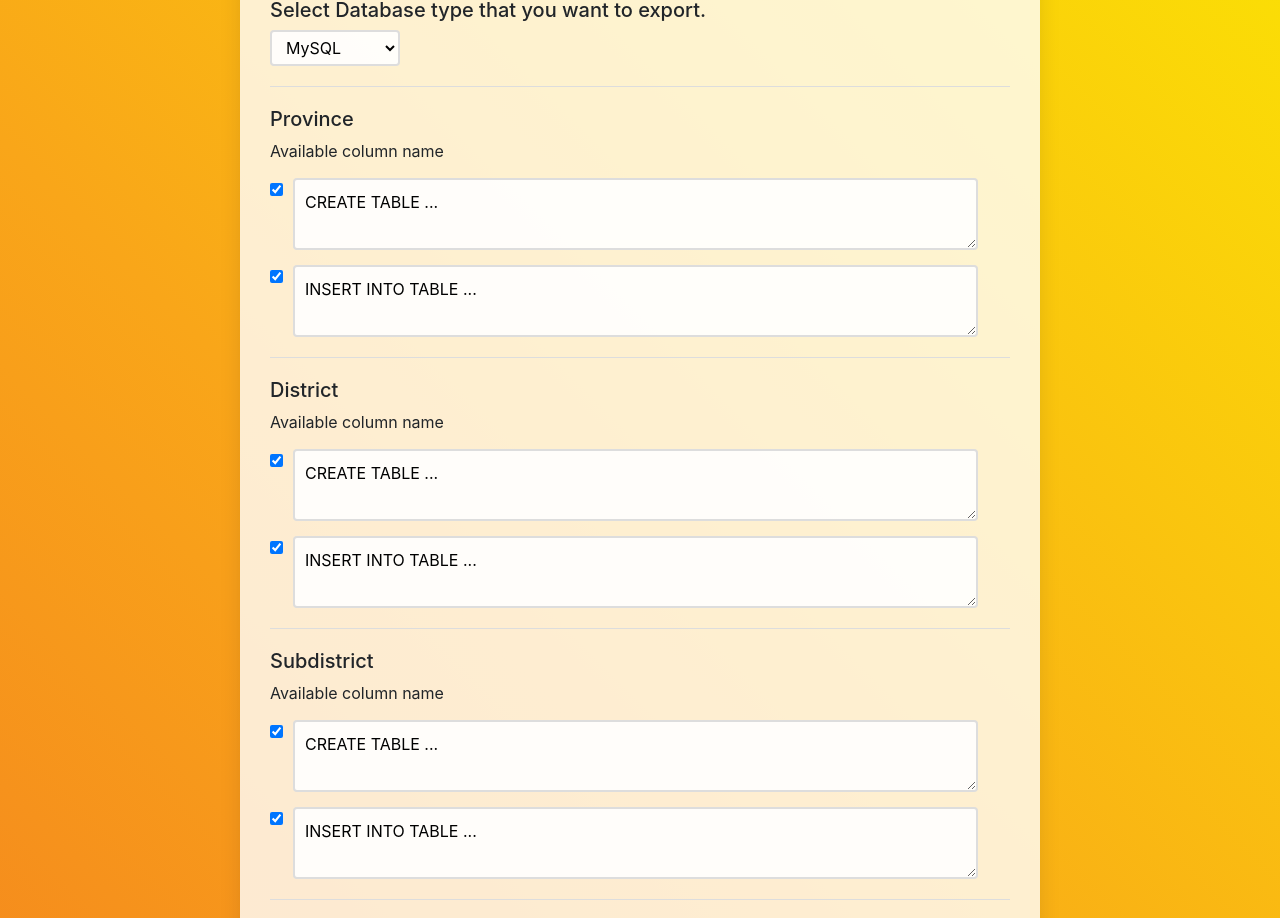
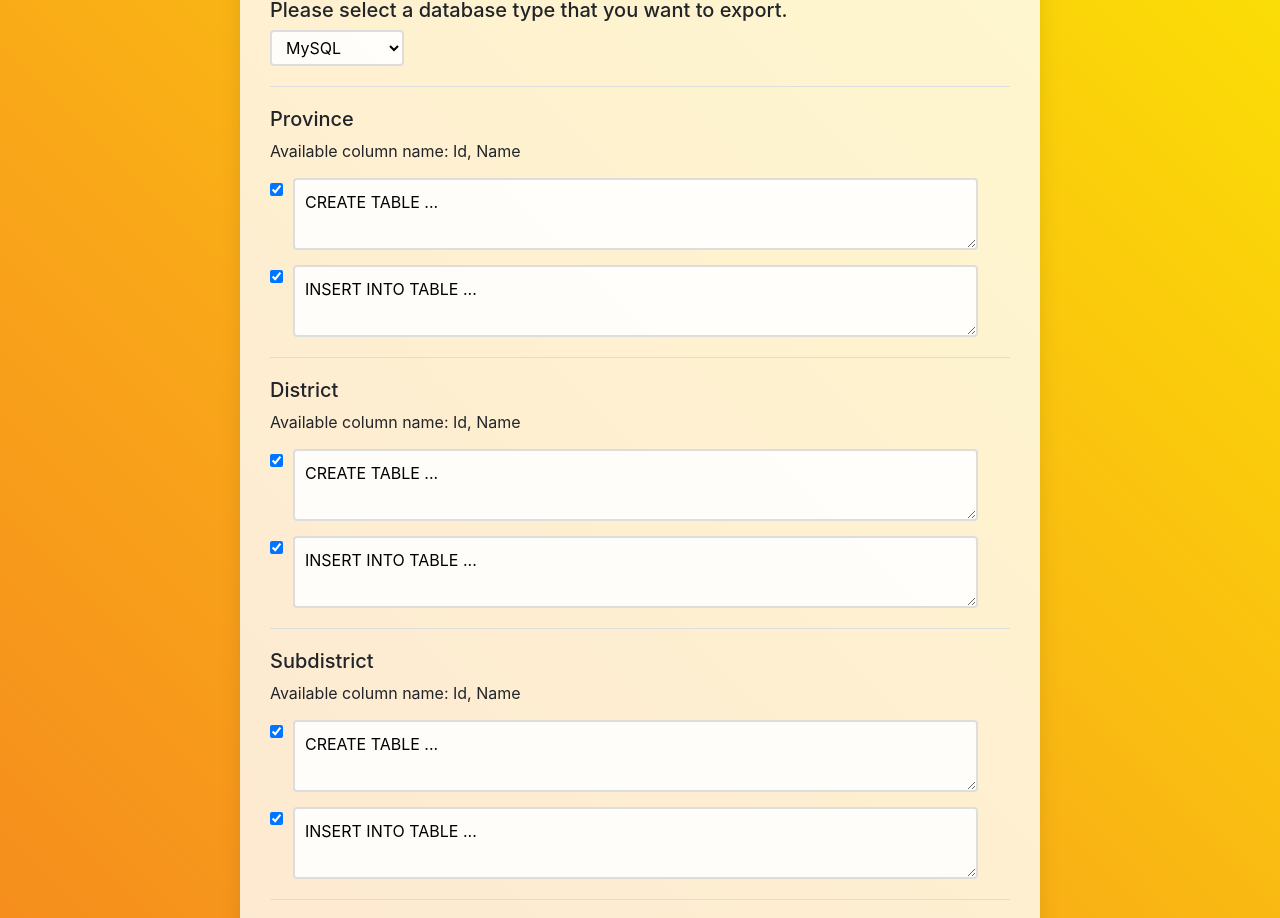
Before and after one commit to codesanook/Codesanook.ThailandAdministrativeDivisionTool-Backup, a React (Create React App) app: page / in a window 1280 px wide. Shown: the part 130-1048 px from the top of the page. Built offline with nearby package versions, Linux system fonts and the light colour scheme.

Commit message:
Improve existing component, use HTML data, use enum for administrative type

```diff
--- a/public/index.html
+++ b/public/index.html
@@ -7,8 +7,10 @@
     <meta name="theme-color" content="#000000" />
     <link rel="stylesheet" type="text/css" href="style.css" />
 </head>
+
 <body>
     <noscript>You need to enable JavaScript to run this app.</noscript>
     <div id="root"></div>
 </body>
+
 </html>
--- a/src/AdministrativeDivision.tsx
+++ b/src/AdministrativeDivision.tsx
@@ -1,14 +1,21 @@
 import * as React from 'react'
-import { FunctionComponent, useState } from "react"
+import { useState } from "react"
+
+export enum DivisionType {
+    Province,
+    District,
+    Subdistrict
+}
 
 interface IProps {
     title: string;
-    additionalClassNames: string[];
+    type: DivisionType;
     createTableSqlStatement?: string;
     insertRecordSqlStatement?: string;
 }
 
-const AdministrativeDivision: FunctionComponent<IProps> = ({
+// with default prop
+const AdministrativeDivision: React.FunctionComponent<IProps> = ({
     createTableSqlStatement = 'CREATE TABLE ...',
     insertRecordSqlStatement = 'INSERT INTO TABLE ...',
     ...props
@@ -16,10 +23,6 @@ const AdministrativeDivision: FunctionComponent<IProps> = ({
 
     const [selectedCreateStatement, setSelectedCreateStatement] = useState(true);
     const [selectedInsertStatement, setSelectedInsertStatement] = useState(true);
-
-    const classNames = (): string => {
-        return props.additionalClassNames.join(' ');
-    }
 
     const handleSelectedCreateStatement = (): void => {
         const newValue = !selectedCreateStatement;
@@ -32,17 +35,17 @@ const AdministrativeDivision: FunctionComponent<IProps> = ({
     };
 
     return (
-        <div className={`administrative-division ${classNames()}`}>
+        <div className='administrative-division' data-division-type={DivisionType[props.type].toLowerCase()}>
             <h5>{props.title}</h5>
             <ul className='sql-script-list'>
-                <li className='sql-available-columns'> Available column name </li>
+                <li className='sql-available-columns'> Available column name: Id, Name</li>
                 <li className='sql-script create-table'>
                     <input type="checkbox"
                         checked={selectedCreateStatement}
                         onChange={handleSelectedCreateStatement} />
                     <textarea className='editor'
                         disabled={!selectedCreateStatement}
-                        value={createTableSqlStatement} />
+                        defaultValue={createTableSqlStatement} />
                 </li>
                 <li className='sql-script insert-record'>
                     <input type='checkbox'
@@ -50,7 +53,7 @@ const AdministrativeDivision: FunctionComponent<IProps> = ({
                         onChange={handleSelectedInsertStatement} />
                     <textarea className='editor'
                         disabled={!selectedInsertStatement}
-                        value={insertRecordSqlStatement} />
+                        defaultValue={insertRecordSqlStatement} />
                 </li>
             </ul>
         </div>
--- a/src/App.tsx
+++ b/src/App.tsx
@@ -1,7 +1,7 @@
 import * as React from "react";
-import AdministrativeDivision from "./AdministrativeDivision";
+import AdministrativeDivision, { DivisionType } from "./AdministrativeDivision";
 import DatabaseTypeSelectList from "./DatabaseTypeSelectList";
-import SqlExport from "./SqlExport";
+import SqlScriptExport from "./SqlScriptExport";
 
 const App: React.FunctionComponent = () => {
     return (
@@ -11,10 +11,10 @@ const App: React.FunctionComponent = () => {
             </div>
             <div className='content-body'>
                 <DatabaseTypeSelectList />
-                <AdministrativeDivision title={'Province'} additionalClassNames={['province']} />
-                <AdministrativeDivision title={'District'} additionalClassNames={['district']} />
-                <AdministrativeDivision title={'Subdistrict'} additionalClassNames={['subdistrict']} />
-                <SqlExport />
+                <AdministrativeDivision title={'Province'} type={DivisionType.Province} />
+                <AdministrativeDivision title={'District'} type={DivisionType.District} />
+                <AdministrativeDivision title={'Subdistrict'} type={DivisionType.Subdistrict} />
+                <SqlScriptExport />
             </div>
         </div>
     )
--- a/src/DatabaseTypeSelectList.tsx
+++ b/src/DatabaseTypeSelectList.tsx
@@ -5,7 +5,7 @@ const supportDataBaseTypes = [
     "SQL Server",
     "Oracle",
     "SQLite",
-    "Postgres",
+    "PostgreSQL",
 ]
 
 const onSelectChange = (e: React.ChangeEvent<HTMLSelectElement>): void => {
@@ -15,7 +15,7 @@ const onSelectChange = (e: React.ChangeEvent<HTMLSelectElement>): void => {
 const DatabaseTypeSelectList: React.FunctionComponent = () => {
     return (
         <div className="database-type">
-            <h5>Select Database type that you want to export.</h5>
+            <h5>Please select a database type that you want to export.</h5>
             <select className="list" onChange={onSelectChange}>
                 {supportDataBaseTypes.map(databaseType => (
                     <option key={databaseType} value={databaseType}>{databaseType}</option>
--- a/src/SqlExport.tsx
+++ /dev/null
@@ -1,49 +0,0 @@
-import * as React from "react";
-import { FunctionComponent, useState } from 'react'
-import { Button } from 'react-bootstrap';
-import { Modal } from 'react-bootstrap'
-import axios, { CancelTokenSource } from "axios";
-
-interface IPost {
-    userId: number;
-    id?: number;
-    title: string;
-    body: string;
-}
-const defaultPosts: IPost[] = [];
-
-const SqlExport: FunctionComponent = () => {
-
-    const handleExport = () => setShowModal(true);
-    const handleModalOKClick = () => setShowModal(false);
-    const [showModal, setShowModal] = useState(false);
-
-    const [posts, setPosts]: [IPost[], (posts: IPost[]) => void] = React.useState(defaultPosts);
-    const [error, setError]: [string, (error: string) => void] = React.useState("");
-    const cancelToken = axios.CancelToken;
-    const [cancelTokenSource, setCancelTokenSource]: [CancelTokenSource, (cancelSourceToken: CancelTokenSource) => void] = React.useState(cancelToken.source());
-
-    const [loading, setLoading]: [boolean, (loading: boolean) => void] = React.useState(false);
-    const [editPost, setEditPost]: [IPost, (post: IPost) => void] = React.useState({
-        body: "",
-        title: "",
-        userId: 1
-    });
-
-    return (
-        <div className="sql-export">
-            <Modal show={showModal} centered={true} className="export-modal">
-                <Modal.Header>
-                    <Modal.Title>Export</Modal.Title>
-                </Modal.Header>
-                <Modal.Body>Your SQL script has been exported</Modal.Body>
-                <Modal.Footer>
-                    <Button variant="secondary" onClick={handleModalOKClick}> Close </Button>
-                </Modal.Footer>
-            </Modal>
-            {/* Use of React Bootstrap https://github.com/react-bootstrap/react-bootstrap */}
-            <Button variant="primary" onClick={handleExport}>Export</Button>
-        </div>
-    );
-}
-export default SqlExport;
--- /dev/null
+++ b/src/SqlScriptExport.tsx
@@ -0,0 +1,27 @@
+import * as React from "react";
+import { FunctionComponent, useState } from 'react'
+import { Button } from 'react-bootstrap';
+import { Modal } from 'react-bootstrap'
+
+const SqlScriptExport: FunctionComponent = () => {
+    const handleExport = () => setShowModal(true);
+    const handleModalOKClick = () => setShowModal(false);
+    const [showModal, setShowModal] = useState(false);
+
+    return (
+        <div className="sql-export">
+            <Modal show={showModal} centered={true} className="export-modal">
+                <Modal.Header>
+                    <Modal.Title>Export</Modal.Title>
+                </Modal.Header>
+                <Modal.Body>Your SQL script has been exported</Modal.Body>
+                <Modal.Footer>
+                    <Button variant="secondary" onClick={handleModalOKClick}> Close </Button>
+                </Modal.Footer>
+            </Modal>
+            {/* Use of React Bootstrap https://github.com/react-bootstrap/react-bootstrap */}
+            <Button variant="primary" onClick={handleExport}>Export SQL Script</Button>
+        </div>
+    );
+}
+export default SqlScriptExport;
--- a/src/index.tsx
+++ b/src/index.tsx
@@ -4,7 +4,6 @@ import 'bootstrap/dist/css/bootstrap.css';
 import './scss/style.scss'
 import App from "./App";
 
-
 ReactDOM.render(
     <App />,
     document.getElementById("root")
```
